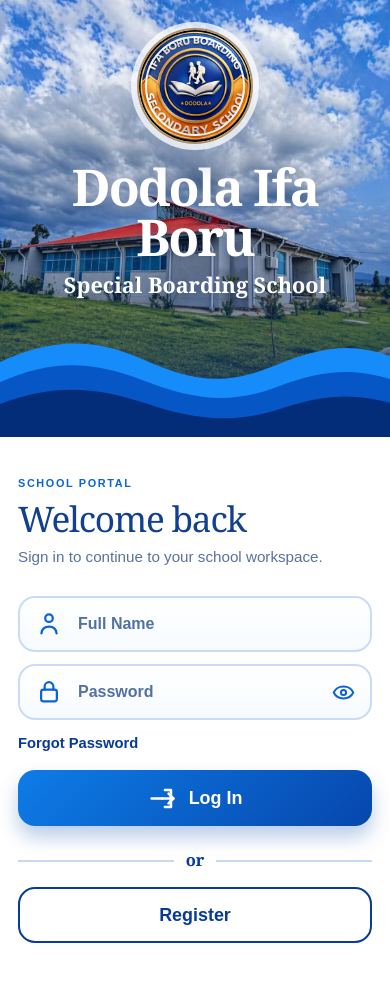
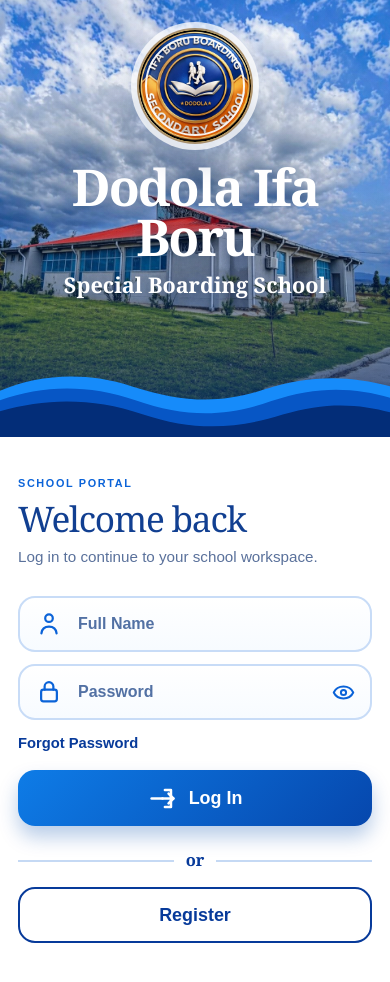
Before and after one commit to futuretech-hub/Dodola_ifa_boru_school_portal, a Next.js app: page / in a window 390 px wide. Shown: the top 982 px of the page. Built offline with nearby package versions, Linux system fonts and the light colour scheme.

Commit message:
Refine interwoven responsive waves

```diff
--- a/app/page.tsx
+++ b/app/page.tsx
@@ -140,7 +140,7 @@ export default function Home() {
             <h2>{isLogin ? "Welcome back" : "Create your account"}</h2>
             <p>
               {isLogin
-                ? "Sign in to continue to your school workspace."
+                ? "Log in to continue to your school workspace."
                 : "Register to access your Dodola Ifa Boru school workspace."}
             </p>
           </div>
--- a/components/DecorativeWaves.module.css
+++ b/components/DecorativeWaves.module.css
@@ -13,8 +13,15 @@
   /* The viewBox supplies the height ratio; this clamp scales it across breakpoints. */
   display: block;
   width: 100%;
-  height: clamp(108px, 15vw, 214px);
+  height: clamp(78px, 10vw, 158px);
   overflow: visible;
+}
+
+/* Portrait layouts have less horizontal room, so keep the decoration especially light. */
+@media (orientation: portrait) {
+  .svg {
+    height: clamp(70px, 16vw, 124px);
+  }
 }
 
 .wavePath {
--- a/components/DecorativeWaves.tsx
+++ b/components/DecorativeWaves.tsx
@@ -42,21 +42,21 @@ export function DecorativeWaves({
         {/* Top layer: bright blue. The cubic C commands create flowing Bézier curves. */}
         <path
           className={`${styles.wavePath} ${styles.waveTop}`}
-          d="M0 92 C180 28 340 22 520 82 C700 142 820 162 1010 103 C1180 50 1300 36 1440 76 L1440 300 L0 300 Z"
+          d="M0 102 C150 30 315 20 485 82 C665 148 805 162 972 98 C1158 26 1300 42 1440 82 L1440 300 L0 300 Z"
           fill="#168BFA"
         />
 
         {/* Middle layer: royal blue, starting lower so the top layer remains visible. */}
         <path
           className={`${styles.wavePath} ${styles.waveMiddle}`}
-          d="M0 148 C190 84 340 88 530 143 C720 198 850 210 1030 159 C1190 114 1300 108 1440 139 L1440 300 L0 300 Z"
+          d="M0 142 C156 78 322 72 500 142 C680 214 824 218 1002 146 C1170 78 1314 88 1440 132 L1440 300 L0 300 Z"
           fill="#0756C5"
         />
 
         {/* Bottom layer: deep navy blue, forming the visual base of the stack. */}
         <path
           className={`${styles.wavePath} ${styles.waveBottom}`}
-          d="M0 208 C190 153 350 158 540 207 C720 254 875 264 1050 218 C1200 180 1320 179 1440 205 L1440 300 L0 300 Z"
+          d="M0 190 C172 132 344 132 526 202 C706 272 864 270 1044 204 C1204 146 1332 160 1440 194 L1440 300 L0 300 Z"
           fill="#032D78"
         />
       </svg>
```
